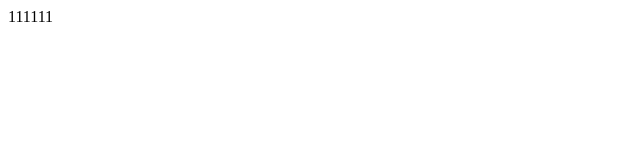
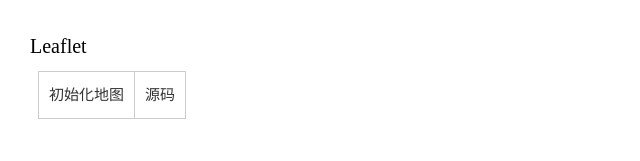
Before and after one commit to coalyer/starter-kit, a website: page menu.html in a window 1280 px wide. Shown: the whole page, without its empty margins (0-640 px from the left). Drawn offline with Linux system fonts and the light colour scheme.

Commit message:
feat： 1.编写第一个例子初始化地图 2.配置prettierrc代码格式化 3.添加favicon个人图标

```diff
--- a/menu.html
+++ b/menu.html
@@ -2,9 +2,68 @@
 <html lang="en">
   <head>
     <meta charset="UTF-8" />
-    <title>11111</title>
+    <title>html索引</title>
   </head>
+  <style>
+    * {
+      font: 16px '微软雅黑', '宋体';
+      margin: 0;
+      padding: 0;
+    }
+    .view {
+      padding: 30px;
+    }
+    h2 {
+      text-align: center;
+      clear: both;
+      font-size: 18px;
+      margin: 0;
+    }
+    .main {
+      list-style: none;
+    }
+    .main:after {
+      clear: both;
+      display: block;
+      visibility: hidden;
+      height: 0;
+      content: '';
+    }
+    p {
+      margin: 5px 0;
+      font-size: 20px;
+    }
+    .main li {
+      display: inline-block;
+      text-align: center;
+      margin: 8px;
+    }
+    .main a {
+      display: inline-block;
+      font-size: 15px;
+      line-height: 36px;
+      color: #333;
+      text-decoration: none;
+      border: 1px solid #ccc;
+      padding: 5px 10px;
+    }
+    .main a:hover {
+      color: #47a0dc;
+    }
+    .main .demo-source {
+      margin-left: -1px;
+      background-color: transparent;
+    }
+    h3 {
+      clear: both;
+    }
+  </style>
   <body>
-    111111
+    <div class="view">
+      <p>Leaflet</p>
+      <ul class="main">
+        <li><a href="src/Leaflet/index.html" target="_blank" title="效果预览">初始化地图</a><a href="" class="demo-source" target="_blank" title="点击查看源码">源码</a></li>
+      </ul>
+    </div>
   </body>
 </html>
```
Also changed, not shown: src/Leaflet/index.html (added, +40 -0 lines), favicon.ico (added), 1 other file.
